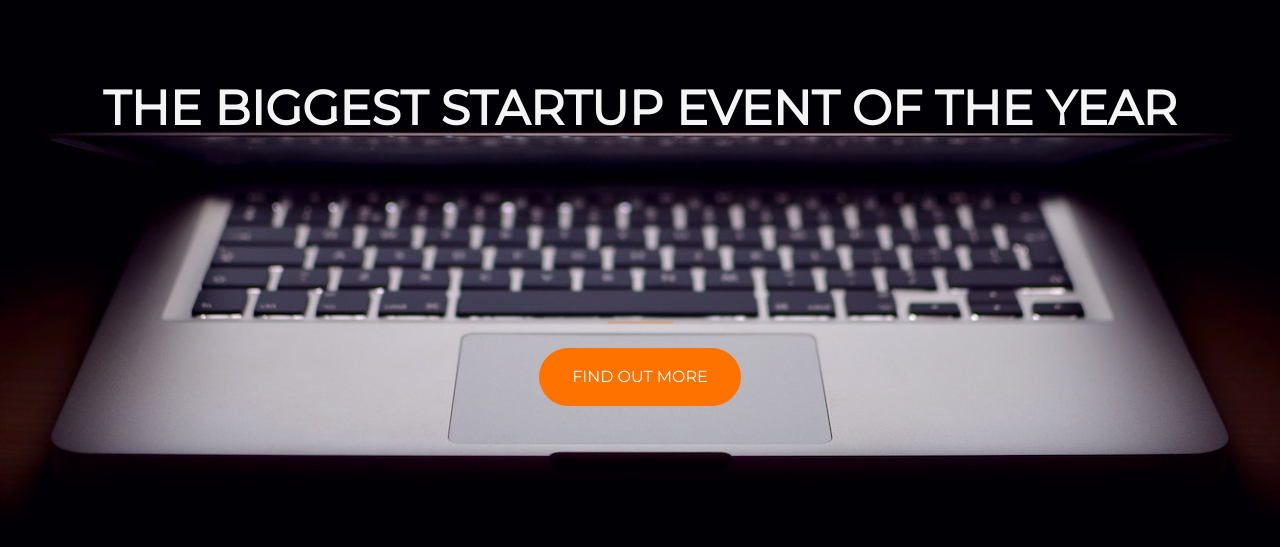
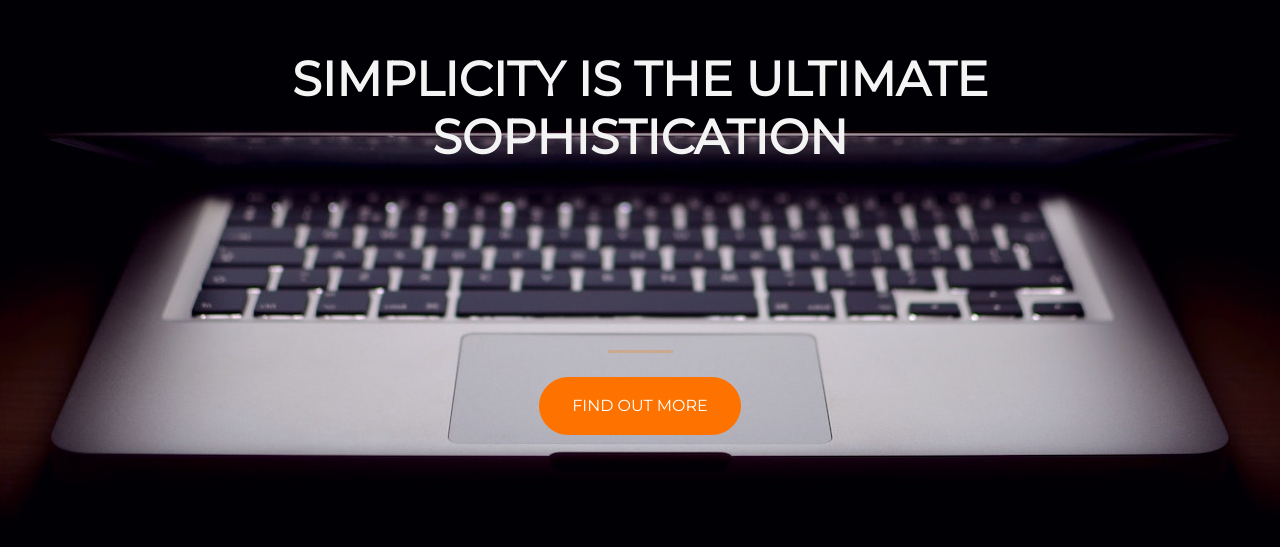
Before and after one commit to solomonthedesigner/startup-page, a plain HTML site: page index.html in a window 1280 px wide. Shown: the part 157-704 px from the top of the page. Drawn offline with nearby package versions, Linux system fonts and the light colour scheme.

Commit message:
Update index.html

```diff
--- a/index.html
+++ b/index.html
@@ -20,7 +20,7 @@
              <div class="row">
                <header class="text-center col-12">
                  <h1><strong class="text-uppercase">
-                   The biggest startup event of the year</h1>
+                   simplicity is the ultimate sophistication</h1>
                  </strong>
                </header>
                <!-- I used gutter, in stead of buffer -->
```
